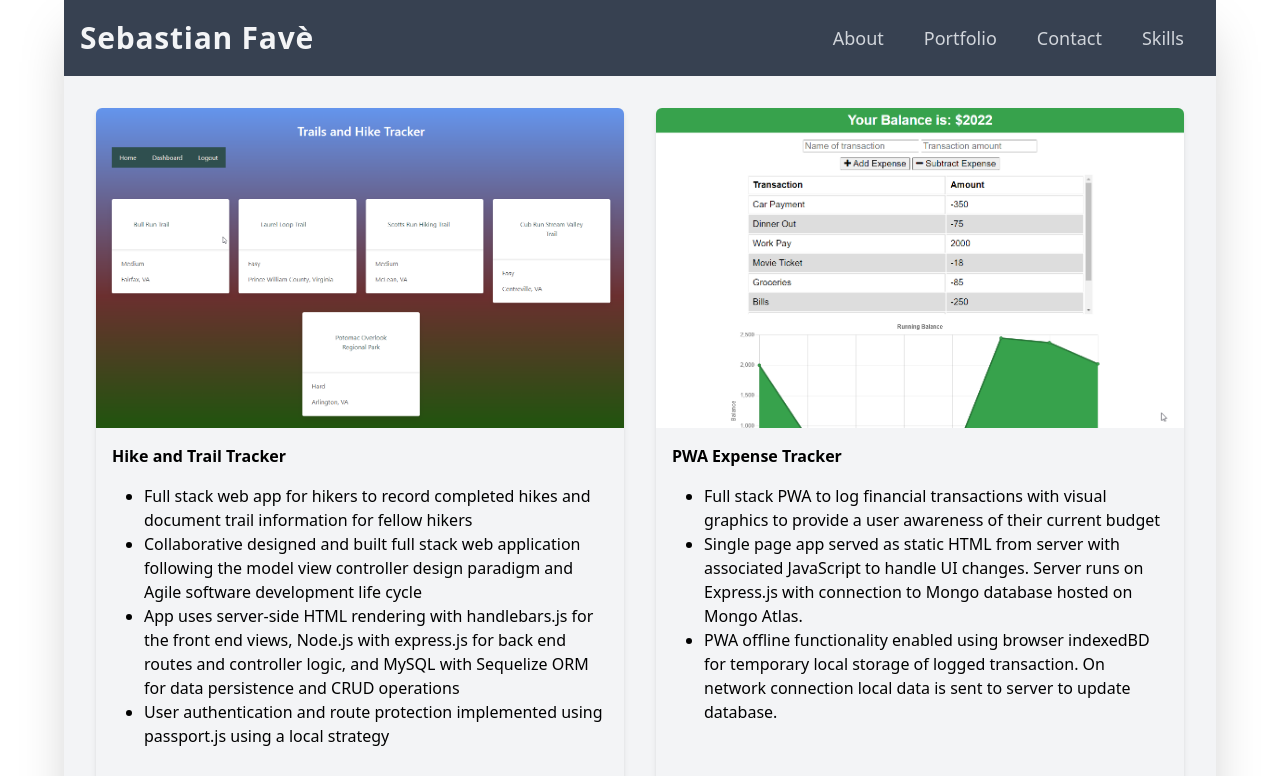
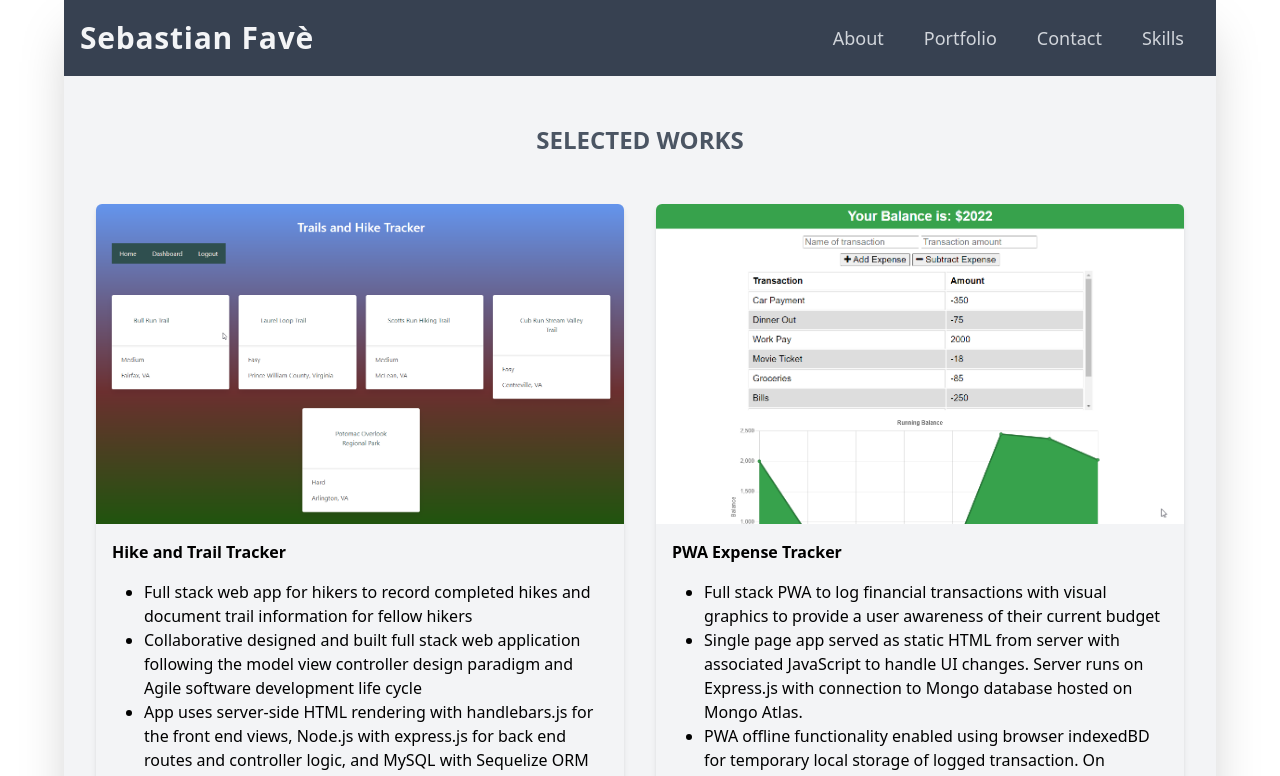
Before and after one commit to spfave/portfolio-react, a React (Create React App) app: page /portfolio in a window 1280 px wide. Shown: the top 776 px of the page. Built offline with nearby package versions, Linux system fonts and the light colour scheme.

Commit message:
Edit portfolio page view

```diff
--- a/src/components/Project.js
+++ b/src/components/Project.js
@@ -23,12 +23,16 @@ export default function Project({ data }) {
           <a
             className='inline-block w-1/2 px-4 py-2 border-2 rounded-md border-gray-600 hover:border-gray-500 bg-gray-600 hover:bg-gray-500 text-gray-200 hover:text-gray-100 text-center font-bold trans-ease-in'
             href={data.link}
+            target='_blank'
+            rel='noreferrer'
           >
             Live App
           </a>
           <a
             className='inline-block w-1/2 px-4 py-2 border-2 rounded-md border-gray-300 hover:border-gray-400 hover:bg-gray-200 text-gray-500 hover:text-gray-600 text-center font-bold trans-ease-in'
             href={data.source}
+            target='_blank'
+            rel='noreferrer'
           >
             <FaCode className='inline' /> View Source
           </a>
--- a/src/components/pages/Portfolio.js
+++ b/src/components/pages/Portfolio.js
@@ -3,10 +3,15 @@ import { projects } from '../../assets/data/portfolioData';
 
 export default function Portfolio() {
   return (
-    <section className='grid lg:grid-cols-2 gap-8 p-8 bg-gray-100'>
-      {projects.map((project, index) => (
-        <Project key={index} data={project} />
-      ))}
+    <section className='p-8 bg-gray-100'>
+      <h2 className='py-4 text-center text-gray-600 text-2xl font-bold uppercase '>
+        Selected Works
+      </h2>
+      <div className='grid lg:grid-cols-2 gap-8 py-8'>
+        {projects.map((project, index) => (
+          <Project key={index} data={project} />
+        ))}
+      </div>
     </section>
   );
 }
```
